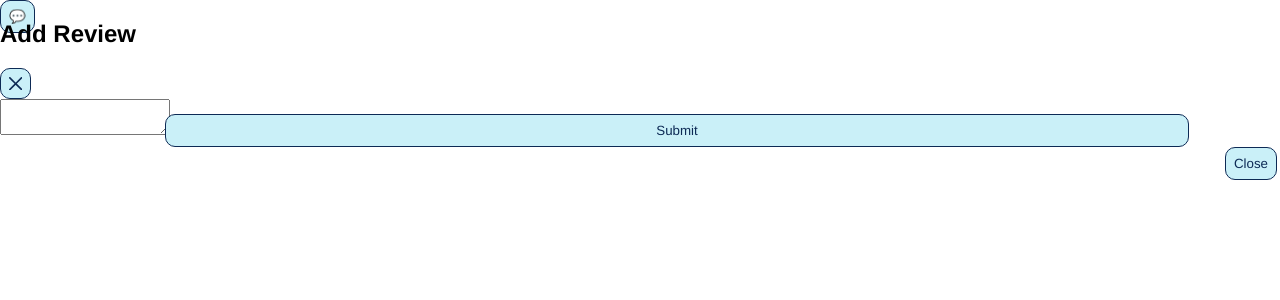
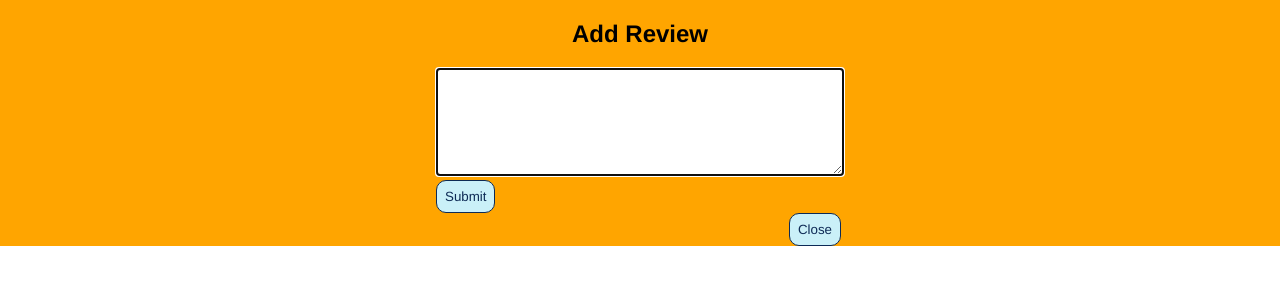
Before and after one commit to vickyphung/places-client, a React (Create React App) app: page /review/add in a window 1280 px wide. Both pictures are taken after a click on the button "leave a review". Shown: the top 300 px of the page. Built offline with nearby package versions, Linux system fonts and the light colour scheme.

Commit message:
updated update place form css

```diff
--- a/src/components/Places/UpdatePlace/index.js
+++ b/src/components/Places/UpdatePlace/index.js
@@ -76,22 +76,34 @@ const UpdatePlace = (props) => {
                 return (
                     <div>
                         <NavBar />
+                        <div className='updatePlaceForm'>
                         <h1>Update {place.name}</h1>
+
                         <form onSubmit={handleSubmit}>
+                           <div>
                             <label htmlFor="placeName">Name:</label>
                             <input name="placeName" placeholder={place.name} id="placeName" onChange={handleChange} />
+                            </div>
+                            <div>
                             <label htmlFor="placeStreet">Street:</label>
                             <input name="placeStreet" id="placeStreet" placeholder={place.location.street} onChange={handleChange} />
+                            </div><div>
                             <label htmlFor="placeCity">City:</label>
                             <input name="placeCity" id="placeCity" placeholder={place.location.city} onChange={handleChange} />
+                            </div><div>
                             <label htmlFor="placeState">State:</label>
                             <input name="placeState" id="placeState" placeholder={place.location.state} onChange={handleChange} />
+                            </div><div>
                             <label htmlFor="placeZip">Zip:</label>
                             <input name="placeZip" id="placeZip" placeholder={place.location.zip} onChange={handleChange} />
+                            </div><div>
                             <label htmlFor="placeTags">Tags:</label>
                             <input name="placeTags" id="placeTags" placeholder={place.tags} onChange={handleChange} />
+                            </div><div>
                             <input type="submit" />
+                            </div>
                         </form>
+                        </div>
                     </div>
                 )
             })}
--- a/src/components/Places/style.css
+++ b/src/components/Places/style.css
@@ -195,3 +195,12 @@ button:hover {
     align-items: center;
     justify-content: center;
 }
+
+
+.updatePlaceForm {
+    display:flex;
+    flex-direction: column;
+    justify-content: center;
+    align-items: center;
+text-align: right;
+}
--- a/src/components/Review/AddReview/index.js
+++ b/src/components/Review/AddReview/index.js
@@ -57,15 +57,17 @@ const AddReview = (props) => {
           💬
           </button>
 
-        <Stack direction="row" spacing={4}>
-          <Modal isOpen={isOpen} onClose={onClose}>
+          <Modal
+          isOpen={isOpen} onClose={onClose}>
             <ModalOverlay />
             <ModalContent>
-              <ModalHeader>
+
+          <div className='reviewModal'>
+          <ModalHeader>
                 <h1>Add Review</h1>
               </ModalHeader>
-              <ModalCloseButton />
               <ModalBody className="modalBody">
+
                 <form onSubmit={handleSubmit}>
                   {/* <label htmlFor="review">Leave a Review</label> */}
                   <textarea
@@ -74,6 +76,7 @@ const AddReview = (props) => {
                     id="review"
                     onChange={handleChange}
                   />
+                  <div>
                   <Button
                     className="reviewSubmitBtn"
                     colorScheme="purple"
@@ -81,6 +84,7 @@ const AddReview = (props) => {
                   >
                     Submit
                   </Button>
+                  </div>
                 </form>
                 <ModalFooter>
                   <Button colorScheme="blue" mr={3} onClick={onClose}>
@@ -88,9 +92,11 @@ const AddReview = (props) => {
                   </Button>
                 </ModalFooter>
               </ModalBody>
+          </div>
+
             </ModalContent>
           </Modal>
-        </Stack>
+
         {console.log(response)}
       </div>
     );
--- a/src/components/Review/style.css
+++ b/src/components/Review/style.css
@@ -1,5 +1,19 @@
-.reviewSubmitBtn {
-    width: 80%;
-    height: auto;
-    margin-left: -5px;
+/* .reviewSubmitBtn {
+} */
+
+
+.addReviewText {
+    width: 400px;
+    border: 2px solid black;
+    height: 100px;
+    font-size: 1em;
 }
+
+.reviewModal {
+    display: flex;
+    flex-direction: column;
+    background-color: orange;
+    align-items: center;
+    justify-content: center;
+    /* width: 500px; */
+}
```
